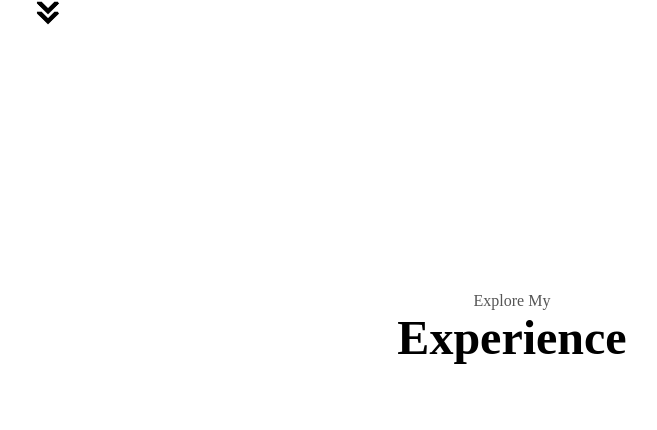
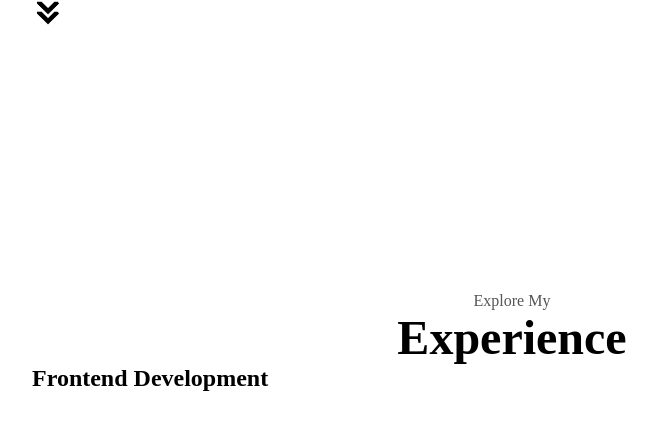
Before and after one commit to Willv97/myPortfolio, a plain HTML site: page index.html in a window 1280 px wide. Shown: the part 1305-1735 px from the top of the page, without its empty margins (128-785 px from the left). Drawn offline with Linux system fonts and the light colour scheme.

Commit message:
Added h1 and div classes to the'Experience' section

```diff
--- a/index.html
+++ b/index.html
@@ -78,6 +78,16 @@
     <section id="experience">
         <p class="section_text_p1">Explore My</p>
         <h1 class="title">Experience</h1>
+        <div class="experience-details-container">
+            <div class="about-containers">
+                <div class="details-container">
+                    <h2 class="experience-sub-title">Frontend Development</h2>
+                    <div class="article-container">
+
+                    </div>
+                </div>
+            </div>
+        </div>
     </section>
 </body>
 </html>
```
